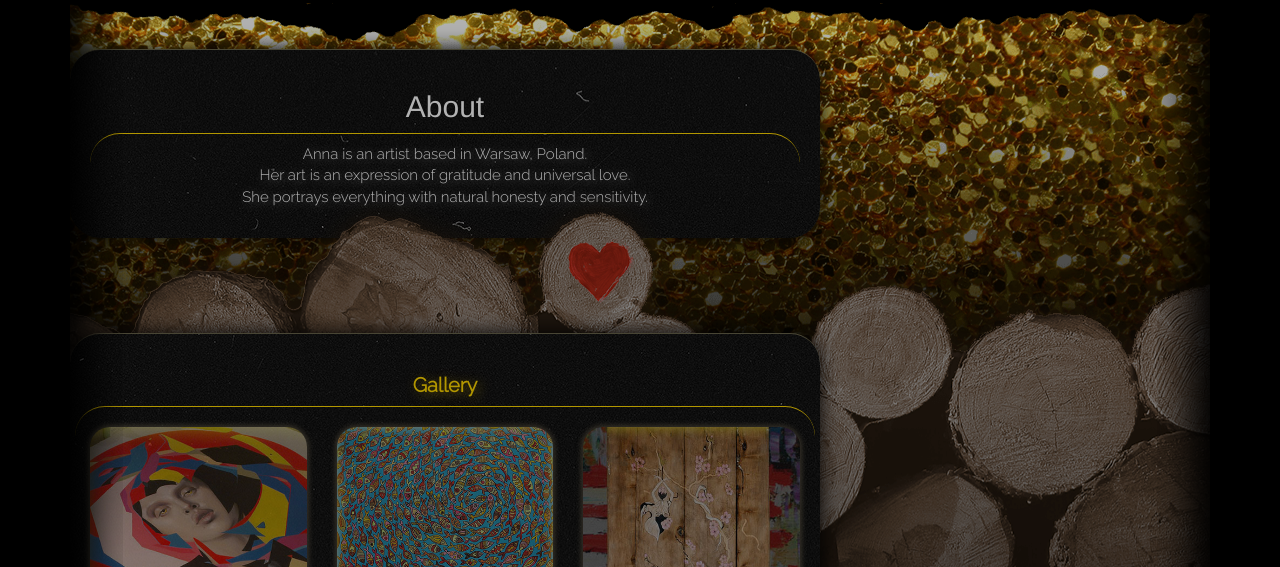
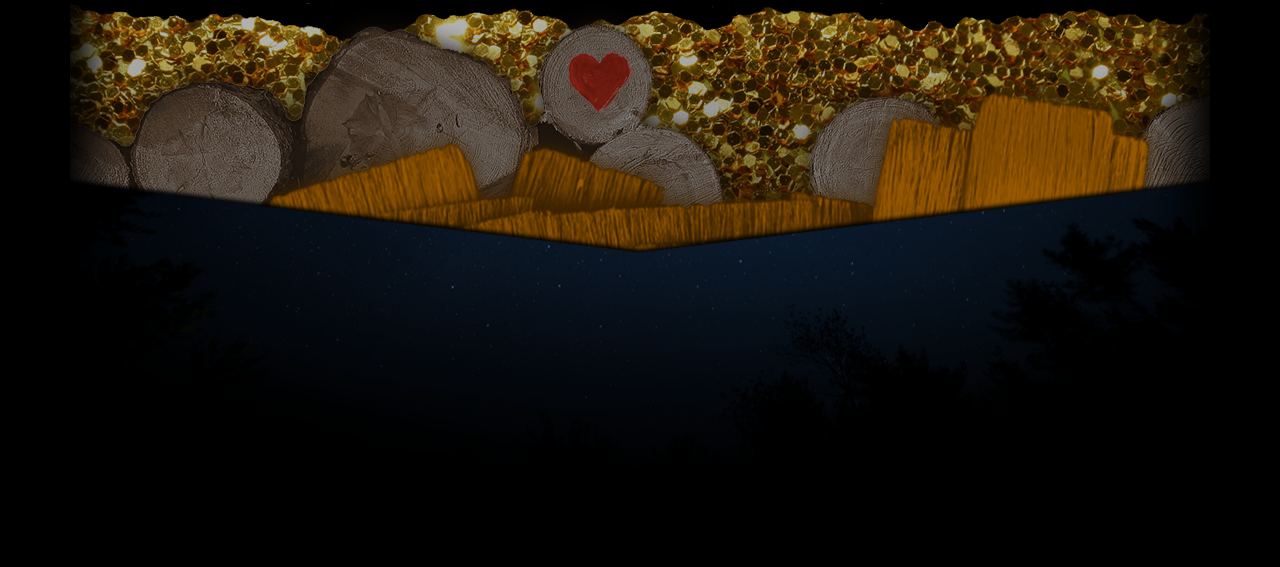
Before and after one commit to w90/mygoldenart, a website: page index.html in a window 1280 px wide. Shown: the part 233-800 px from the top of the page. Drawn offline with nearby package versions, Linux system fonts and the light colour scheme; files that its build step writes are made by us from their sources.

Commit message:
Tween set up, js mangling part 2

```diff
--- a/js/main.js
+++ b/js/main.js
@@ -1,8 +1,10 @@
-var content;
+var mga;
 
 $(function() {
 
-    content = {
+    mga = {
+
+        content: {
             contact: {
                 element: $('.mga-section__card--about'),
                 height: null,
@@ -18,28 +20,66 @@ $(function() {
                 height: null,
                 cover: $('.mga-section--footer-cover')
             },
+
+        },
+
         fn: {
-            getHeights(section) {
-                let key = content[section];
-                let calculatedHeight = key.element.height();
-                key.height = calculatedHeight;
-            },
                 updateHeights() {
-                const keys = Object.keys( content );
-                keys.forEach( () => {
-                    content[ this ].height = content.fn.getHeights( this );
+                    const keys = Object.keys(mga.content);
+                    console.log(keys);
+                    keys.forEach((item, index) => {
+                        mga.content[item].height = mga.content[ item ].element.outerHeight();
                     })
                 }
             }
+
     };
+
+mga.fn.updateHeights();
+
+
+
+
+ var section = mga.content;
+ var $cards = $('.mga-section__card');
+
+    const timelineInitialize = new TimelineLite();
+
+    timelineInitialize
+        .to( $cards, 0, {  y: '200%', autoAlpha: 0 } )
+        .to( section.contact.cover, 0 , { y: -section.contact.height })
+        .to( section.gallery.cover, 0 , { y: - ( section.gallery.height + section.contact.height) })
+        .to( section.about.cover, 0 , { y: -( section.gallery.height + section.contact.height + section.about.height )  });
+
+
+
+
+$('.mga-header__nav-item').on( 'click', function() {
+
+    var sectionLink = $( this ).data( 'link' );
+    console.log(section);
+
+    if ( typeof section !== 'undefined') {
+        return false;
+    }
+
+    //TweenLite.to( section[ sectionLink ]. )
+
+} );
 
 
 
 
 
-    const timeline = new TimelineLite();
 
-    timeline
-        .from( content.contact.element, 1, { y: 500, autoAlpha: 0, ease: Power1.easeOut } );
+
+
+
+    const timelineNavItems = new TimelineLite();
+
+    const $navItems = $('.mga-header__nav-item');
+
+    timelineNavItems
+        .staggerFrom( $navItems, .3, { y: 30, autoAlpha: 0 , ease: Power1.easeOut }, .1);
 
 });
--- a/sass/style.scss
+++ b/sass/style.scss
@@ -43,7 +43,7 @@ body {
     text-shadow: -2px 2px 3px gold;
     text-transform: uppercase;
     filter: blur(.5px);
-    transition: all .4s ease;
+    transition: color .4s ease;
     opacity: .7;
 
     &:hover {
```
Also changed, not shown: index.html (+2 -0 lines). Lines whose indentation alone changed are shown as unchanged.
